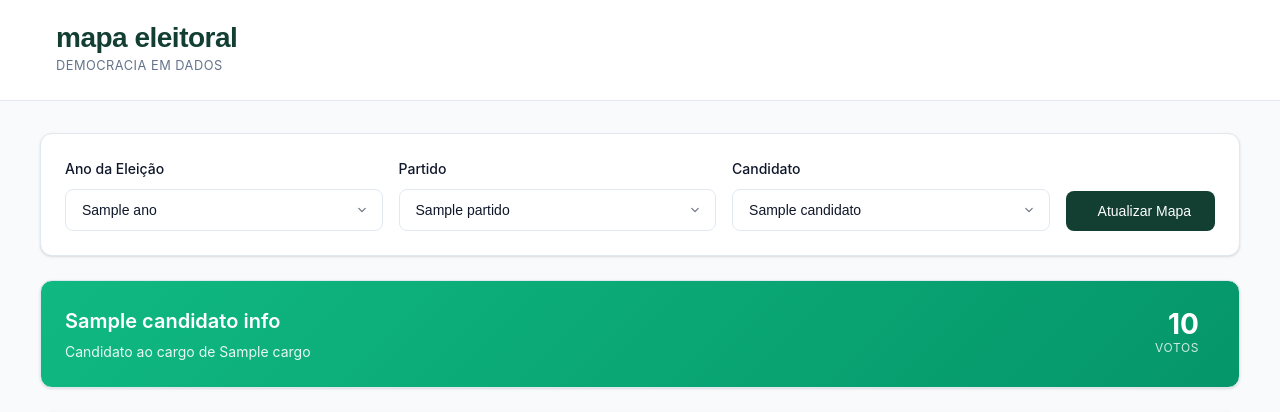
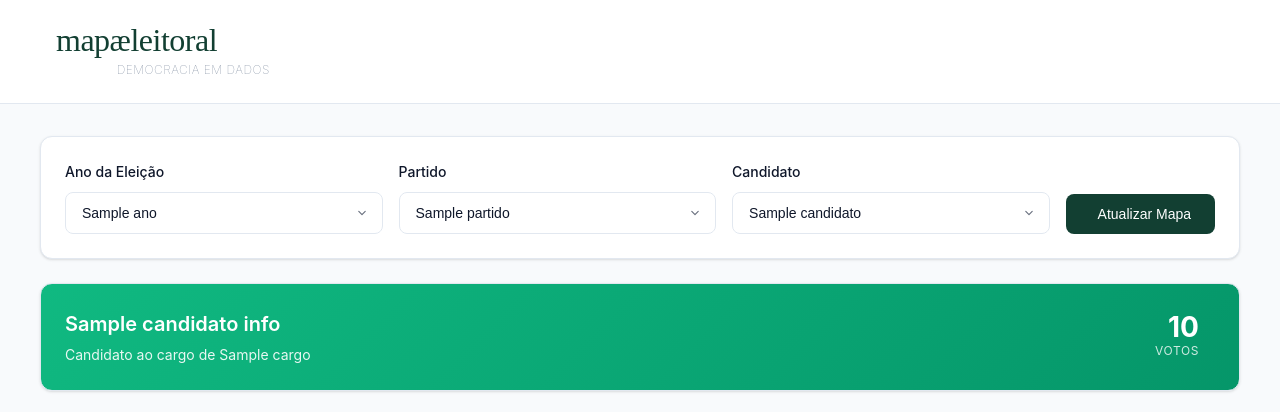
Before and after one commit to Mapa-Eleitoral/siteDjangoEnvV3, a Django app: template siteDjangoProject/mapa_eleitoral/templates/home.html in a window 1280 px wide. Shown: the top 412 px of the page. Run offline with Django 5.2, Linux system fonts and the light colour scheme; the template is opened without the code that fills it: most values are stand-ins (such as "Sample title", 1, 10 or a date in 2020).

Commit message:
Update home.html

```diff
--- a/siteDjangoProject/mapa_eleitoral/templates/home.html
+++ b/siteDjangoProject/mapa_eleitoral/templates/home.html
@@ -114,9 +114,9 @@
         }
 
         .main-title {
-            font-family: 'Poppins', sans-serif;
-            font-size: 1.75rem;
-            font-weight: 600;
+            font-family: 'my puma';
+            font-size: 2rem;
+            font-weight: 300;
             color: var(--primary);
             margin: 0;
             letter-spacing: -0.5px;
@@ -125,10 +125,11 @@
 
         .subtitle {
             font-family: 'Inter', sans-serif;
-            font-size: 0.8rem;
-            font-weight: 400;
+            font-size: 0.75rem;
+            font-weight: 100;
             color: var(--secondary);
             margin-top: 0.25rem;
+            margin-left: 3.8rem;
             letter-spacing: 0.5px;
             text-transform: uppercase;
         }
@@ -465,8 +466,8 @@
             <div class="header-content">
                 <div class="logo-section">
                     <div class="logo-text">
-                        <h1 class="main-title">mapa eleitoral</h1>
-                        <p class="subtitle">DEMOCRACIA EM DADOS</p>
+                        <h1 class="main-title">mapæleitoral</h1>
+                        <p class="subtitle">Democracia em Dados</p>
                     </div>
                 </div>
             </div>
```
